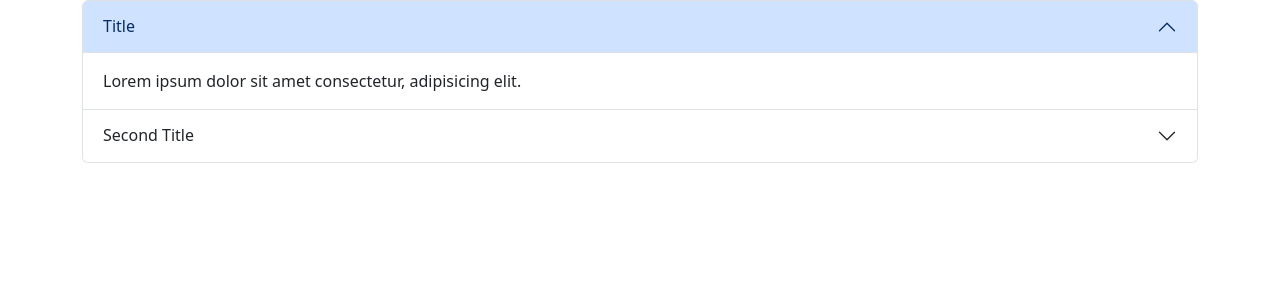
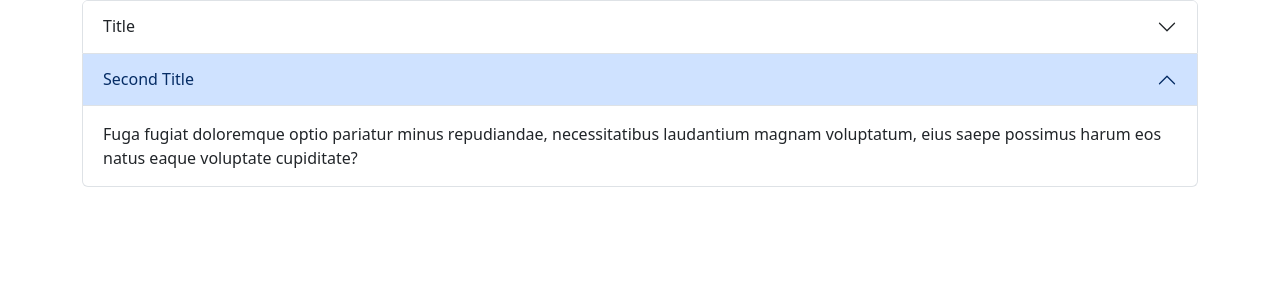
Before and after one commit to janis-rasins-accenture/tech-body-frontend, a React (Create React App) app: page / in a window 1280 px wide. Shown: the top 300 px of the page. Built offline with nearby package versions, Linux system fonts and the light colour scheme.

Commit message:
Update accordion

```diff
--- a/package.json
+++ b/package.json
@@ -14,6 +14,8 @@
     "react": "^18.2.0",
     "react-bootstrap": "^2.9.1",
     "react-dom": "^18.2.0",
+    "react-router-bootstrap": "^0.26.2",
+    "react-router-dom": "^6.19.0",
     "react-scripts": "5.0.1",
     "typescript": "^4.9.5",
     "web-vitals": "^2.1.4"
@@ -23,7 +25,8 @@
     "build": "react-scripts build",
     "test": "react-scripts test",
     "eject": "react-scripts eject",
-    "lint": "eslint src/**/*.ts src/**/*.tsx"
+    "lint": "eslint src/**/*.ts src/**/*.tsx",
+    "lint:fix": "eslint src/**/*.ts src/**/*.tsx --fix"
   },
   "eslintConfig": {
     "extends": [
--- a/src/App.tsx
+++ b/src/App.tsx
@@ -5,12 +5,12 @@ import { Text } from './components/Accordion/models'
 const App = (): React.JSX.Element => {
   const texts: Text[] = [
     {
-      isActive: true,
+      isActive: false,
       text: 'Lorem ipsum dolor sit amet consectetur, adipisicing elit.',
       title: 'Title',
     },
     {
-      isActive: false,
+      isActive: true,
       text: 'Fuga fugiat doloremque optio pariatur minus repudiandae, necessitatibus laudantium magnam voluptatum, eius saepe possimus harum eos natus eaque voluptate cupiditate?',
       title: 'Second Title',
     },
--- a/src/components/Accordion/Accordion.tsx
+++ b/src/components/Accordion/Accordion.tsx
@@ -12,12 +12,20 @@ const CustomAccordion = ({ texts }: CustomAccordionProps): React.JSX.Element | n
       }
     }
   }, [texts])
+  const onClickHandler = (event: React.SyntheticEvent) => {
+    const newActiveItem = event.currentTarget.parentElement?.dataset.item
+    if (newActiveItem && newActiveItem !== activeItem) {
+      setActiveItem(newActiveItem)
+    }
+  }
   const itemRender = (): JSX.Element[] => {
     const result = texts.map((item, index) => {
       const indexString = index.toString()
       return (
         <Accordion.Item eventKey={indexString} key={`Accordion-${indexString}`}>
-          <Accordion.Header>{item.title}</Accordion.Header>
+          <Accordion.Header onClick={onClickHandler} data-item={indexString}>
+            {item.title}
+          </Accordion.Header>
           <Accordion.Body>{item.text}</Accordion.Body>
         </Accordion.Item>
       )
```
Also changed, not shown: src/reportWebVitals.ts (+9 -9 lines), src/setupTests.ts (+1 -1 lines), 1 other file (tests, documents, lock files or other folders).
